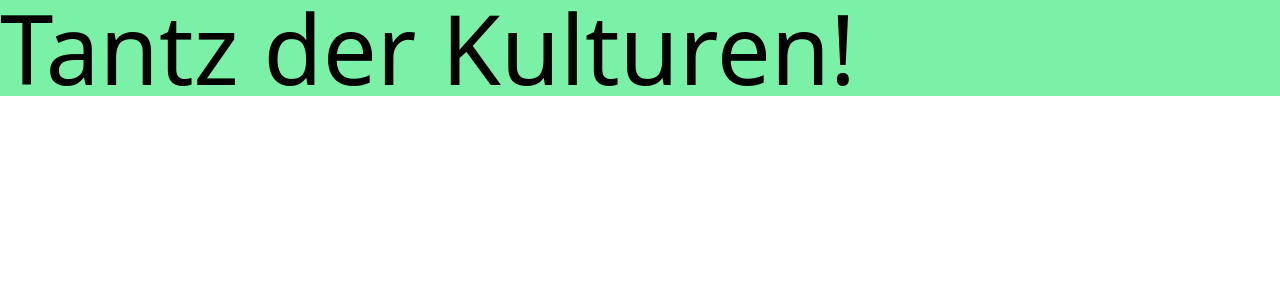
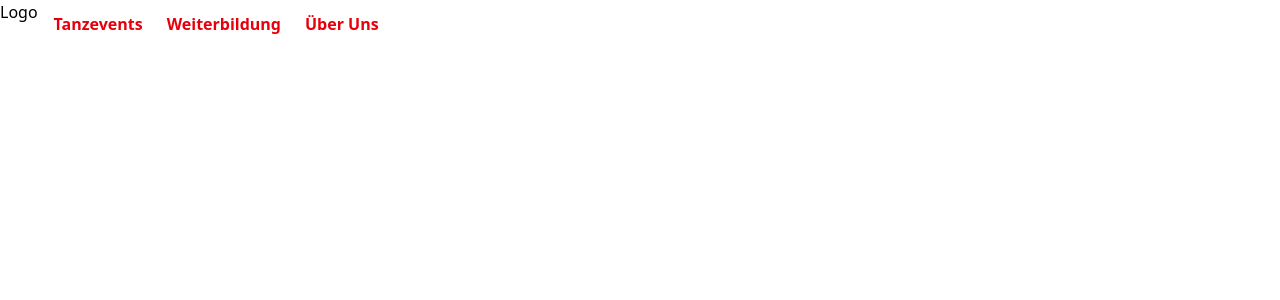
Before and after one commit to Mah30/tanz-der-kulturen, a React (Vite) app: page / in a window 1280 px wide. Shown: the top 300 px of the page. Built offline with nearby package versions, Linux system fonts and the light colour scheme.

Commit message:
feat: add header and navbar component with some startseite-links

```diff
--- a/src/App.jsx
+++ b/src/App.jsx
@@ -1,4 +1,5 @@
-import Test from "./components/test"
+import Header from "./components/Header"
+
 
 
 function App() {
@@ -6,7 +7,7 @@ function App() {
 
   return (
     <>
-      <Test />
+      <Header />
 
     </>
   )
--- /dev/null
+++ b/src/components/Header.jsx
@@ -0,0 +1,16 @@
+import Navbar from "./Navbar";
+
+const Header = () => {
+    return (
+        <header className="flex ">
+
+            {/* <!-- Logo --> */}
+            <div>Logo</div>
+
+            <Navbar />
+
+        </header>
+     );
+}
+
+export default Header;
--- /dev/null
+++ b/src/components/Navbar.jsx
@@ -0,0 +1,53 @@
+import React, { useState } from "react";
+
+
+const Navbar = () => {
+    /* const [menuOpen, setMenu] = useState(false); */
+    const [tanzOpen, setTanzOpen] = useState(false);
+
+  return (
+    <nav aria-label="Hauptnavigation" className=" px-4 py-3 "> {/* hidden md:flex space-x-8 */}
+
+        <ul className="flex space-x-6">
+
+        {/* Ebene 1 - Tanzevent with submenu */} {/* QUE SINIFICA V? */}
+            <li className="relative">
+                <button
+                aria-haspopup="true"
+                aria-expanded={tanzOpen}
+                onClick={() => setTanzOpen(v => !v)}
+                className="text-red-600 font-bold hover:text-teal-500 focus-outline-none"
+                > Tanzevents
+                </button>
+                {tanzOpen && (
+                    <ul>
+                        <li><a href="tanzworkshops">Tanzworkshops</a></li>
+                        <li><a href="performance">Performance</a></li>
+                    </ul>
+                )}
+            </li>
+            {/* Weiterbildungs */}
+            <li>
+                <a
+                    href="#weiterbildung"
+                    className="text-red-600 font-bold hover:text-teal-400"
+                >
+                    Weiterbildung
+                </a>
+            </li>
+
+            {/* Über Uns */}
+            <li>
+                <a
+                    href="#uberuns"
+                    className="text-red-600 font-bold hover:text-teal-400"
+                >
+                    Über Uns
+                </a>
+            </li>
+      </ul>
+    </nav>
+  );
+};
+
+export default Navbar;
--- a/src/components/test.jsx
+++ /dev/null
@@ -1,11 +0,0 @@
-const Test = () => {
-    return (
-        <div>
-            <h1 className="bg-green-300 font-roboto text-8xl">
-                Tantz der Kulturen!
-            </h1>
-        </div>
-     );
-}
-
-export default Test;
```
Also changed, not shown: 1 other file (tests, documents, lock files or other folders).
